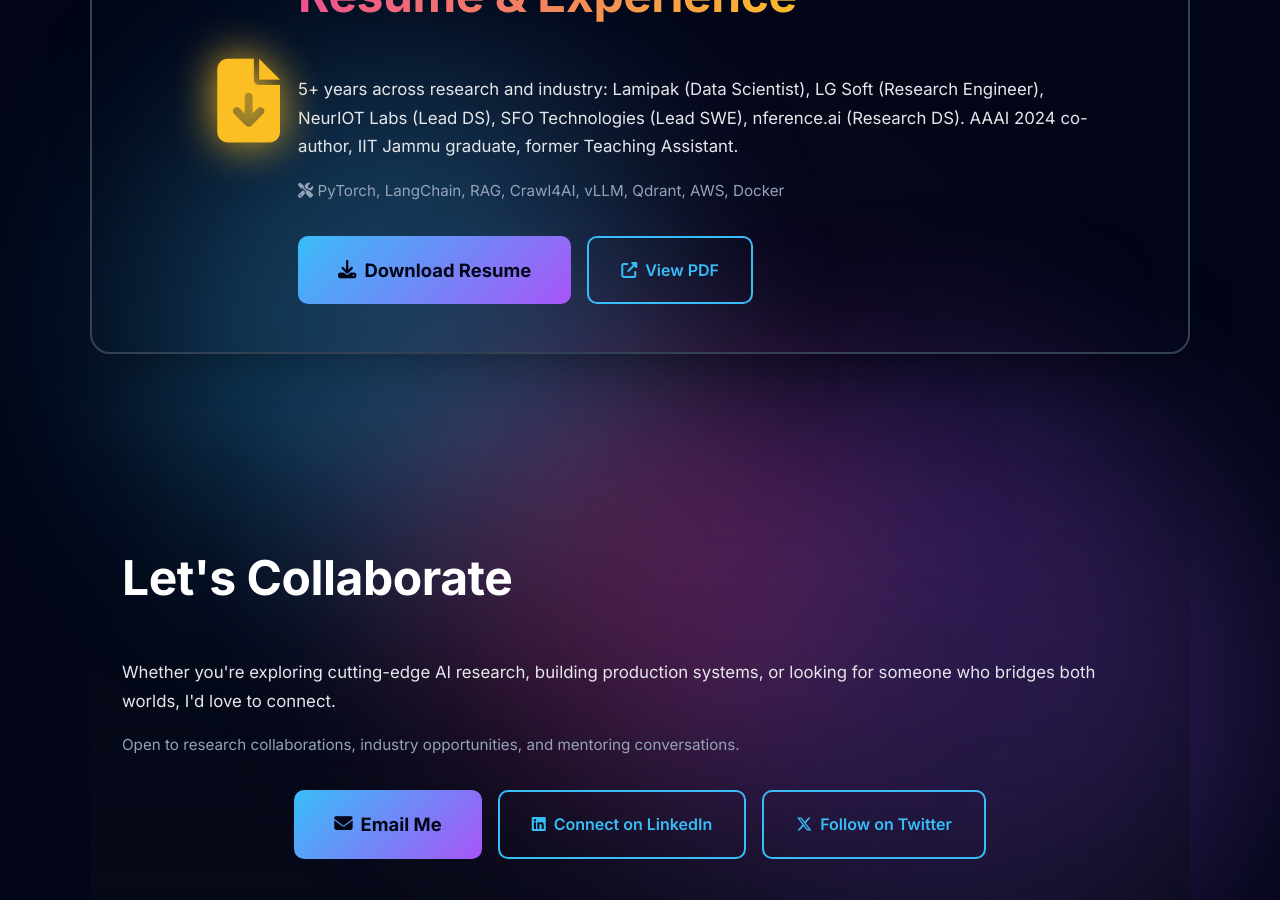
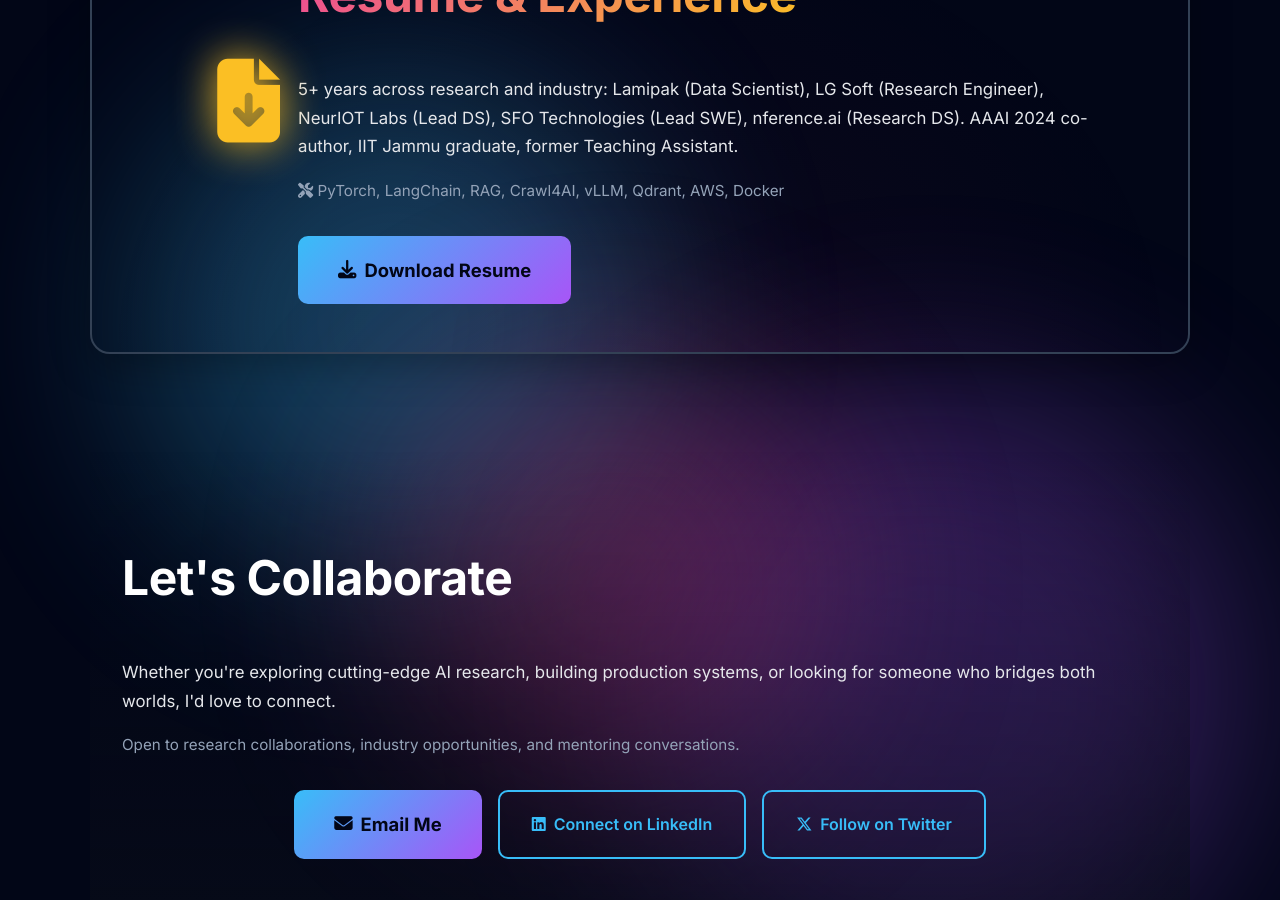
Before and after one commit to mayank1101/mayank1101.github.io, a Jekyll site: the page built from index.html, in a window 1280 px wide and 900 px high, scrolled down 3736 px. Built offline with Jekyll 4.4.1, drawn with Linux system fonts in a browser that asks for light colours.

Commit message:
removed view pdf button

```diff
--- a/index.html
+++ b/index.html
@@ -236,9 +236,9 @@
                     <a class="cta cta-large" href="https://drive.google.com/file/d/1iDvREagChfrLF5ufqkd3G7hnyhJ6XlOi/view?usp=drive_link" target="_blank">
                         <i class="fas fa-download"></i> Download Resume
                     </a>
-                    <a class="cta-secondary" href="https://drive.google.com/file/d/1iDvREagChfrLF5ufqkd3G7hnyhJ6XlOi/view?usp=drive_link" target="_blank">
+                    <!-- <a class="cta-secondary" href="https://drive.google.com/file/d/1iDvREagChfrLF5ufqkd3G7hnyhJ6XlOi/view?usp=drive_link" target="_blank">
                         <i class="fas fa-external-link-alt"></i> View PDF
-                    </a>
+                    </a> -->
                 </div>
             </div>
         </div>
```
